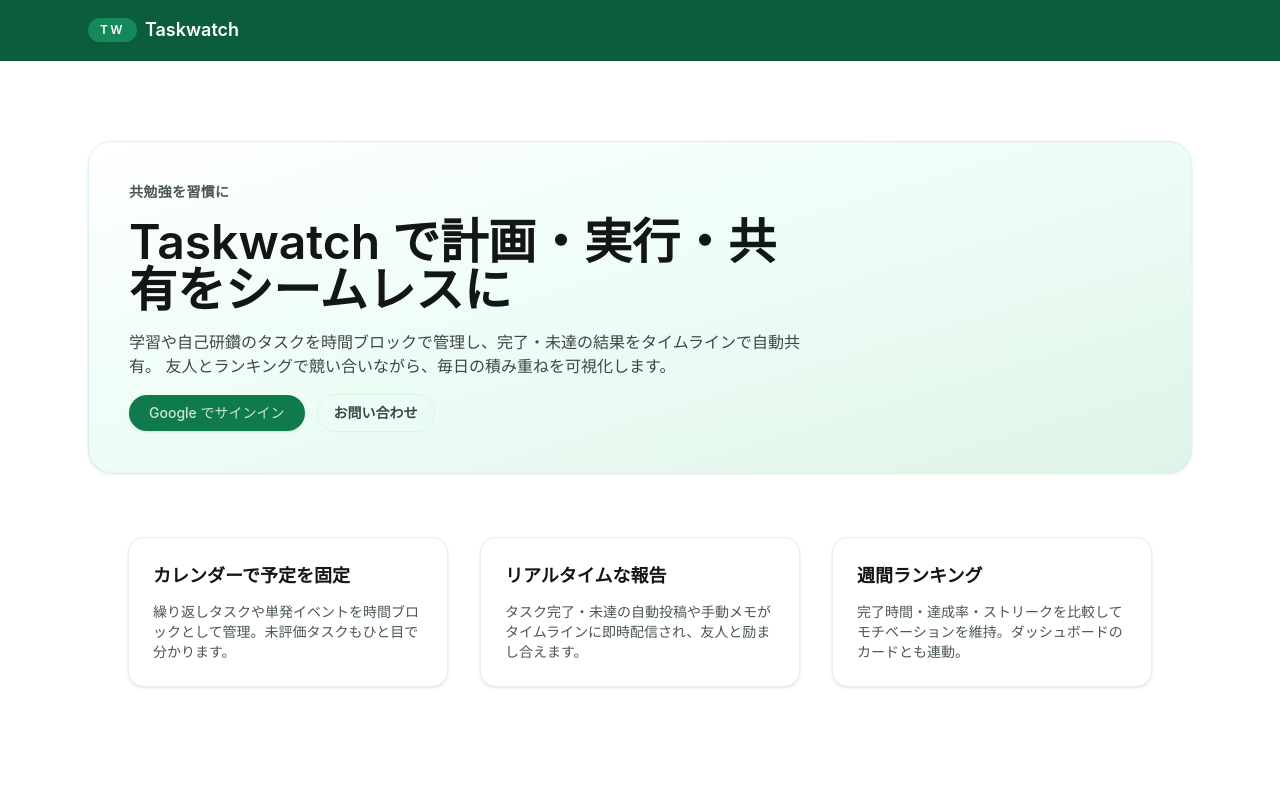
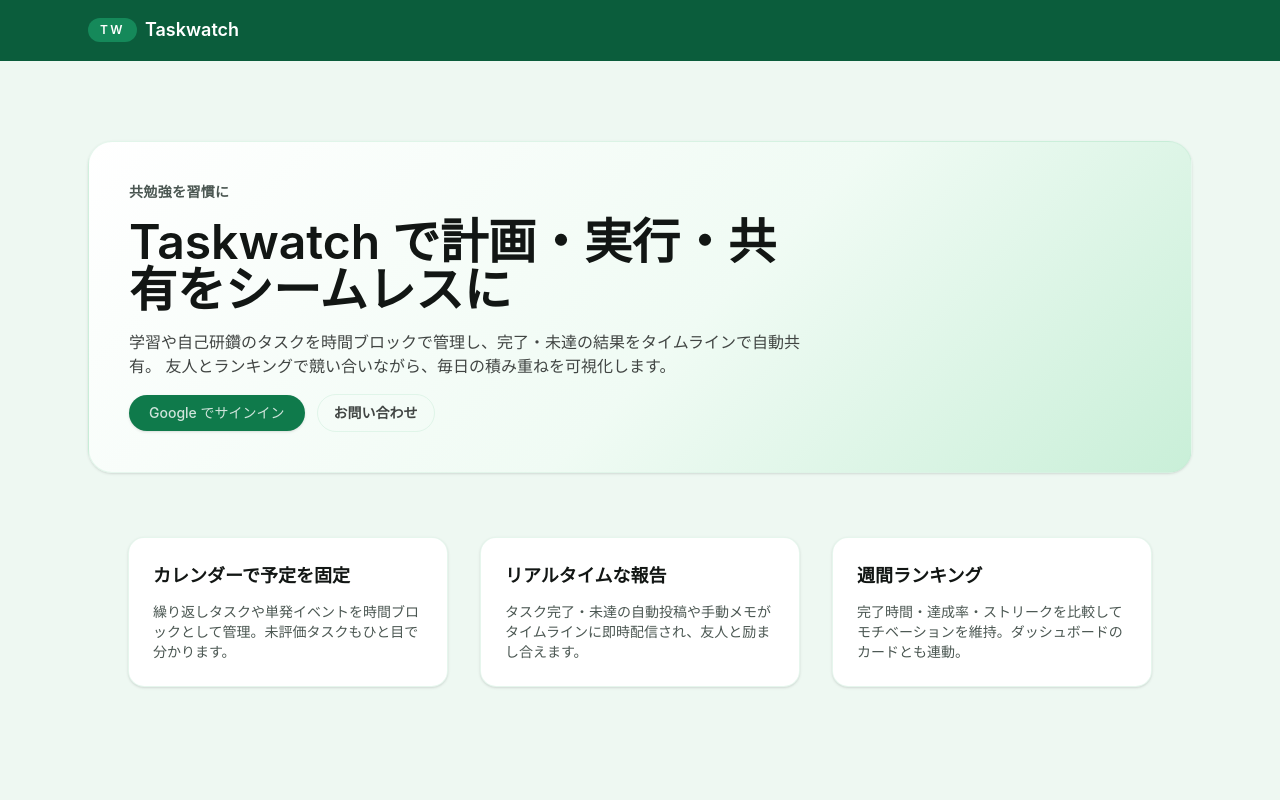
Before and after one commit to sa1j0y26/taskwatch, a Next.js app: page / in a window 1280 px wide. Shown: the top 800 px of the page. Built offline with nearby package versions, Linux system fonts and the light colour scheme.

Commit message:
fix: improve landing visuals and change email

```diff
--- a/app/_components/dashboard-nav.tsx
+++ b/app/_components/dashboard-nav.tsx
@@ -56,7 +56,7 @@ export function DashboardNav({ onNavigate }: DashboardNavProps) {
         <li>
           <div className="flex flex-col gap-2 text-xs text-muted">
             <Link
-              href="mailto:support@taskwatch.app"
+              href="mailto:sa1j0y26@gmail.com"
               onClick={onNavigate}
               className="button-like rounded-xl border border-strap/40 bg-surface-elevated px-4 py-3 text-sm font-medium text-forest/80 transition hover:bg-forest/10"
             >
--- a/app/_components/site-footer.tsx
+++ b/app/_components/site-footer.tsx
@@ -10,7 +10,7 @@ export function SiteFooter() {
         </div>
         <nav className="flex flex-wrap gap-3 text-sm text-forest/80">
           <Link
-            href="mailto:support@taskwatch.app"
+            href="mailto:sa1j0y26@gmail.com"
             className="button-like rounded-full px-3 py-2 transition hover:bg-forest/10"
           >
             お問い合わせ
--- a/app/globals.css
+++ b/app/globals.css
@@ -13,6 +13,9 @@
   --surface-elevated: #ffffff;
   --accent: #0f7a4b;
   --accent-soft: #c9efd8;
+  --hero-start: #ffffff;
+  --hero-mid: #f0fbf4;
+  --hero-end: #c9efd8;
   --font-geist-sans: "Inter", system-ui, -apple-system, BlinkMacSystemFont, "Segoe UI", sans-serif;
   --font-geist-mono: "Menlo", "SFMono-Regular", "Consolas", monospace;
 }
@@ -31,6 +34,9 @@
     --surface-elevated: #164b35;
     --accent: #4fd19f;
     --accent-soft: #123c2a;
+    --hero-start: #132920;
+    --hero-mid: #0b1c14;
+    --hero-end: #1d5b41;
   }
 }
 
@@ -93,6 +99,10 @@ button:not(:disabled):active,
 .button-like:not(.disabled):active {
   box-shadow: 0 4px 12px color-mix(in srgb, var(--accent) 18%, transparent);
   transform: translateY(0);
+}
+
+.hero-card {
+  background: linear-gradient(135deg, var(--hero-start) 0%, var(--hero-mid) 55%, var(--hero-end) 100%);
 }
 
 .bg-background {
--- a/app/page.tsx
+++ b/app/page.tsx
@@ -19,9 +19,9 @@ const FEATURE_CARDS = [
 
 export default function Home() {
   return (
-    <div className="min-h-screen bg-surface">
+    <div className="min-h-screen bg-background">
       <div className="relative mx-auto flex min-h-screen w-full max-w-6xl flex-col gap-16 px-6 py-12 lg:py-20">
-        <header className="flex flex-col gap-6 rounded-3xl border border-strap/40 bg-gradient-to-br from-white via-emerald-50 to-strap/50 p-10 shadow-sm md:flex-row md:items-center md:justify-between">
+        <header className="hero-card flex flex-col gap-6 rounded-3xl border border-strap/40 p-10 shadow-sm md:flex-row md:items-center md:justify-between">
           <div className="max-w-2xl space-y-4">
             <p className="text-sm font-semibold uppercase tracking-wide text-muted">
               共勉強を習慣に
@@ -36,7 +36,7 @@ export default function Home() {
             <div className="flex flex-wrap items-center gap-3">
               <SignIn />
               <Link
-                href="mailto:support@taskwatch.app"
+                href="mailto:sa1j0y26@gmail.com"
                 className="button-like rounded-full border border-strap/40 px-4 py-2 text-sm font-semibold text-forest/80 transition hover:bg-accent-soft"
               >
                 お問い合わせ
@@ -49,7 +49,7 @@ export default function Home() {
           {FEATURE_CARDS.map((feature) => (
             <article
               key={feature.title}
-              className="rounded-2xl border border-strap/40 bg-surface p-6 shadow-sm"
+              className="rounded-2xl border border-strap/40 bg-surface-elevated p-6 shadow-sm"
             >
               <h2 className="text-lg font-semibold text-forest">{feature.title}</h2>
               <p className="mt-3 text-sm text-muted">{feature.body}</p>
```
